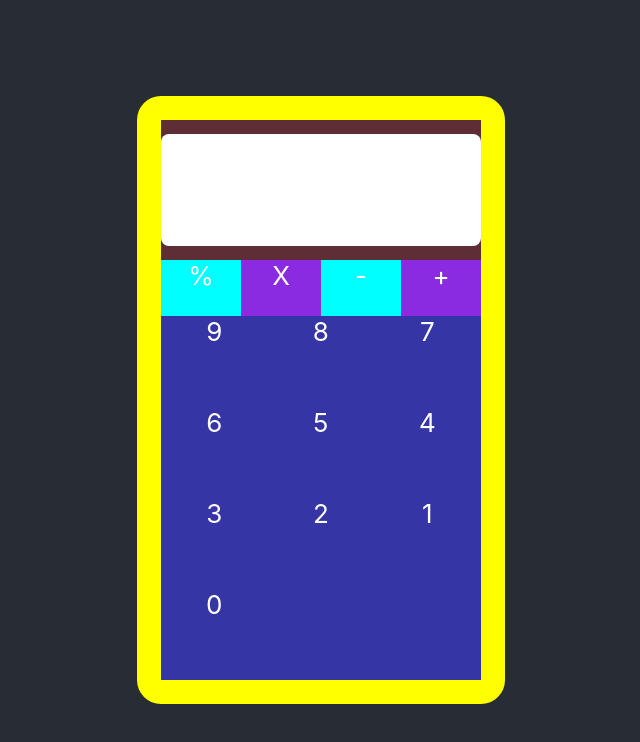
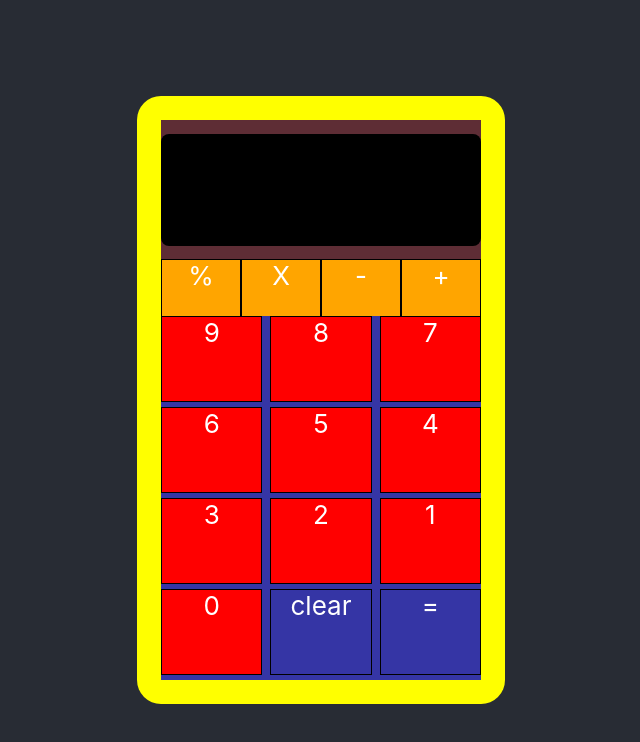
Before and after one commit to Jam-Jam786/Week6ReactSheikhhMohamadJamalHussain, a React (Create React App) app in the folder functioning/: page / in a window 1280 px wide. Shown: the top 742 px of the page, without its empty margins (319-959 px from the left). Built offline with nearby package versions, Linux system fonts and the light colour scheme.

Commit message:
added the (=) and (clear) buttons

```diff
--- a/functioning/src/Calculator.css
+++ b/functioning/src/Calculator.css
@@ -22,13 +22,14 @@
     width: 100%;
     height: 80%;
     border-radius: 8px;
-    background-color: white;
+    background-color: black;
 
 }
 
 .calculator-operators{
     flex: 0.10;
     background-color: blue;
+
     display: flex;
     justify-content: center;
     align-items: center;
@@ -36,8 +37,20 @@
 
 }
 
+    .operator-btn{
+        border: 1px solid black;
+    }
 
-    .division-button{
+    .operator-btn:hover{
+        background-color: red;
+        box-shadow: inset 0 0 20px white;
+        font-size: 100%;
+        font-weight: bolder;
+        cursor: pointer;
+    }
+
+
+    /* .division-button{
         background-color: aqua;
     }
     .times-button{
@@ -48,18 +61,30 @@
     }
     .addition-button{
         background-color: blueviolet;
-    }
+    } */
 
 
 
 .calculator-numbers{
     flex: 0.65;
     background-color: rgb(53, 53, 165);
+
     display: flex;
     flex-direction: row;
     flex-wrap: wrap;
-
+    justify-content: space-between;
 
 }
     .calc-btn{
+        border: 1px solid black;
+        margin: 0.1px;
+
     }
+
+    .calc-btn:hover{
+        background-color: orange;
+        box-shadow: inset 0 0 20px white;
+        font-size: 100%;
+        font-weight: bolder;
+        cursor: pointer;
+    }
--- a/functioning/src/Calculator.js
+++ b/functioning/src/Calculator.js
@@ -6,34 +6,52 @@ import './Calculator.css'
 {
 
 const [Numbers, setNumbers] = useState(["9", "8", "7", "6", "5", "4", "3", "2", "1", "0" ])
+const [Operators, setOperators] = useState ([ "%","X","-","+" ])
+
+// create a use state for the operators, just like you did with the numbers
+// use a map function to render the operator buttons in the operator div
 
     return(
-        <div className='calculatar-container'>
+        < div className='calculatar-container'>
 
             <div className="calculator-top">
-
-                 <div className='calculator-display'>
-
-                 </div>
-
+                 <div className='calculator-display'></div>
             </div>
 
-            <div className='calculator-operators'>
-            {/* division, times, minus and addition */}
-                <div className = 'division-button' style={{width:"25%" , height:"100%"}}>%</div>
+            <div className='calculator-operators'>  {Operators.map((Operator) => {
+                return(
+                        <div className='operator-btn' style = {{width:"25%" , height:"100%", backgroundColor: "orange"}}>
+                            {Operator}
+                        </div>
+                );
+                })}
+            </div>
+
+
+                {/* <div className = 'division-button' style={{width:"25%" , height:"100%"}}>%</div>
                 <div className = 'times-button' style={{width:"25%" , height:"100%"}}>X</div>
                 <div className = 'minus-button' style={{width:"25%" , height:"100%"}}>-</div>
-                <div className='addition-button' style={{width:"25%" , height:"100%"}}>+</div>
-            </div>
+                <div className='addition-button' style={{width:"25%" , height:"100%"}}>+</div> */}
+
 
             <div className='calculator-numbers'>  {Numbers.map((number) => {
                 return(
-                    <div className='calc-btn' style={{width: "33.3%", height: "25%"}}>
+                    <div className='calc-btn' style={{width: "31%", height: "23%", backgroundColor: "red"}} >
                         {number}
                     </div>
                 );
                 })}
-                </div>
+            <div className='calc-btn' style={{width: "31%", height: "23%"}} >
+                        clear
+            </div>
+            <div className='calc-btn' style={{width: "31%", height: "23%"}} >
+                        =
+            </div>
+
+            </div>
+
+
+
 
         </div>
      )
```
